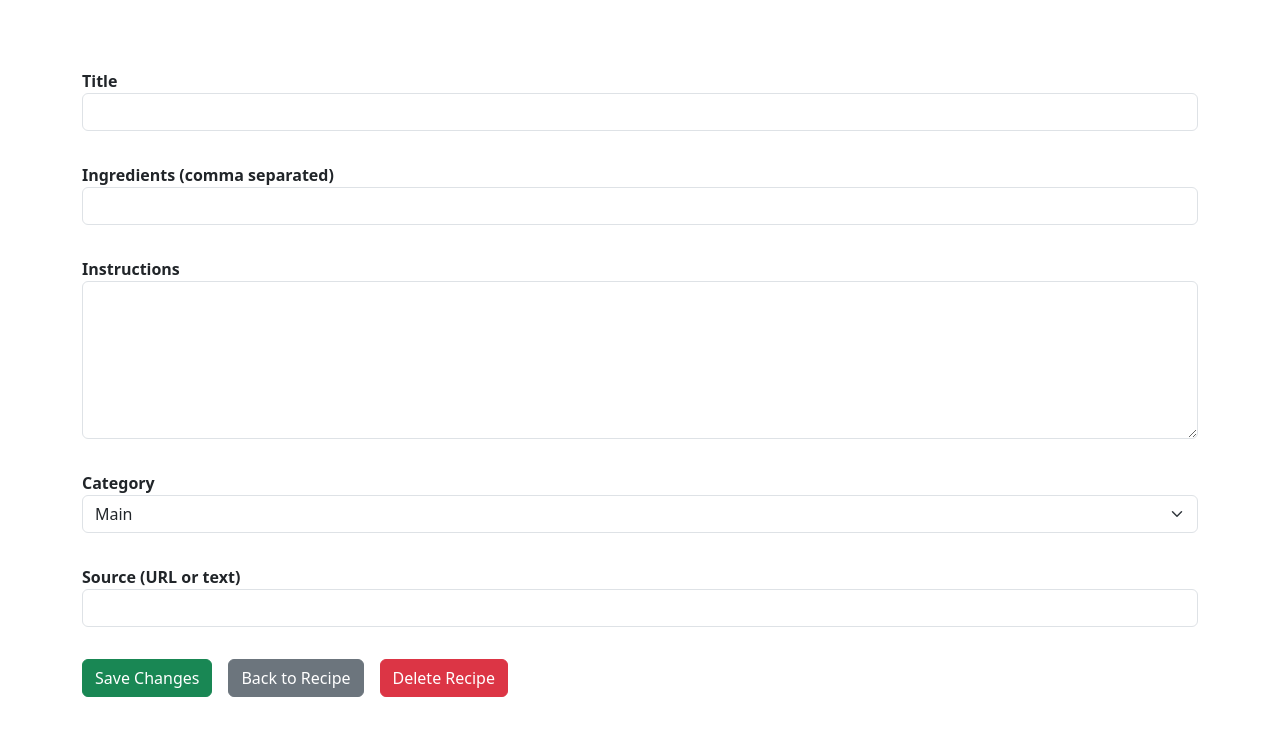
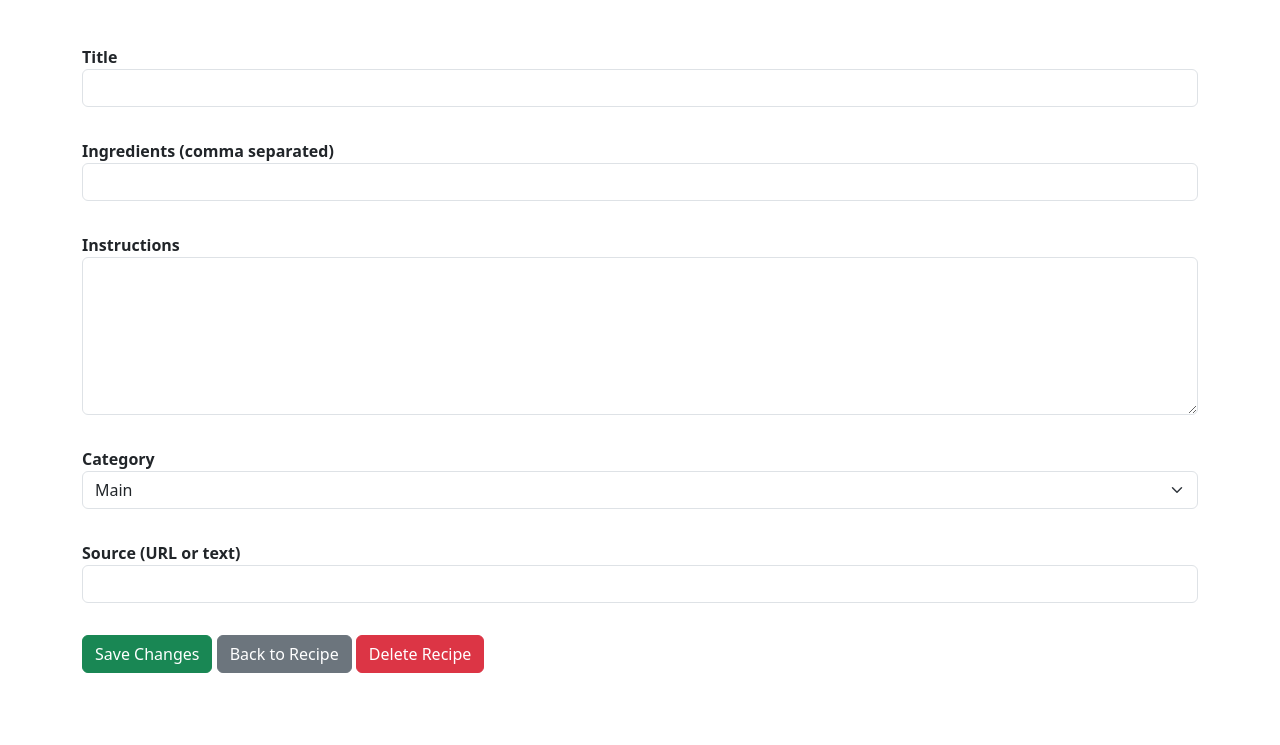
Before and after one commit to Miika0320/recipes, a Flask app: template templates/edit_recipe.html in a window 1280 px wide. Shown: the part 99-844 px from the top of the page. After the commit the page ends 772 px from the top, so only its background shows below. Run offline with Flask 3, Linux system fonts and the light colour scheme; the template is opened without the code that fills it, so the values that code supplies are empty; the visitor is signed in with stand-in values (Sample User, id 1).

Commit message:
Update edit_recipe.html

```diff
--- a/templates/edit_recipe.html
+++ b/templates/edit_recipe.html
@@ -12,7 +12,6 @@
       font-weight: 500;
       font-size: 0.9rem;
     }
-        /* Color classes from original style block */
     .main { background-color: #007bff; }
     .side { background-color: #28a745; }
     .dessert { background-color: #dc3545; }
@@ -30,8 +29,8 @@
     {{ recipe.category }}
   </span>
 
-    <form method="POST" id="edit-recipe-form">
-        <div class="form-section mt-4">
+  <form method="POST">
+    <div class="form-section">
       <label for="title">Title</label>
       <input type="text" name="title" id="title" class="form-control" value="{{ recipe.title }}" required>
     </div>
@@ -61,23 +60,23 @@
       <label for="source">Source (URL or text)</label>
       <input type="text" name="source" id="source" class="form-control" value="{{ recipe.source }}">
     </div>
-    </form>
 
-    <div class="mt-4 d-flex gap-3">
-        <button type="submit" form="edit-recipe-form" class="btn btn-success">Save Changes</button>
+    <div class="mt-4">
+      <button type="submit" class="btn btn-success">Save Changes</button>
+      <a href="{{ url_for('view_recipe', rid=recipe.id) }}" class="btn btn-secondary">Back to Recipe</a>
+      {% if session.admin_logged_in %}
 
-        <a href="{{ url_for('view_recipe', rid=recipe.id) }}" class="btn btn-secondary">Back to Recipe</a>
-
-        {% if session.admin_logged_in %}
-            <form action="{{ url_for('delete_recipe', rid=recipe.id) }}"
+        <form action="{{ url_for('delete_recipe', rid=recipe_id) }}"
               method="POST"
               onsubmit="return confirm('Are you sure you want to delete this recipe?');"
               style="display:inline;">
             <button class="btn btn-danger">Delete Recipe</button>
         </form>
+
       {% endif %}
+
     </div>
-
+  </form>
 </div>
 </body>
 </html>
```
Lines whose indentation alone changed are shown as unchanged.
